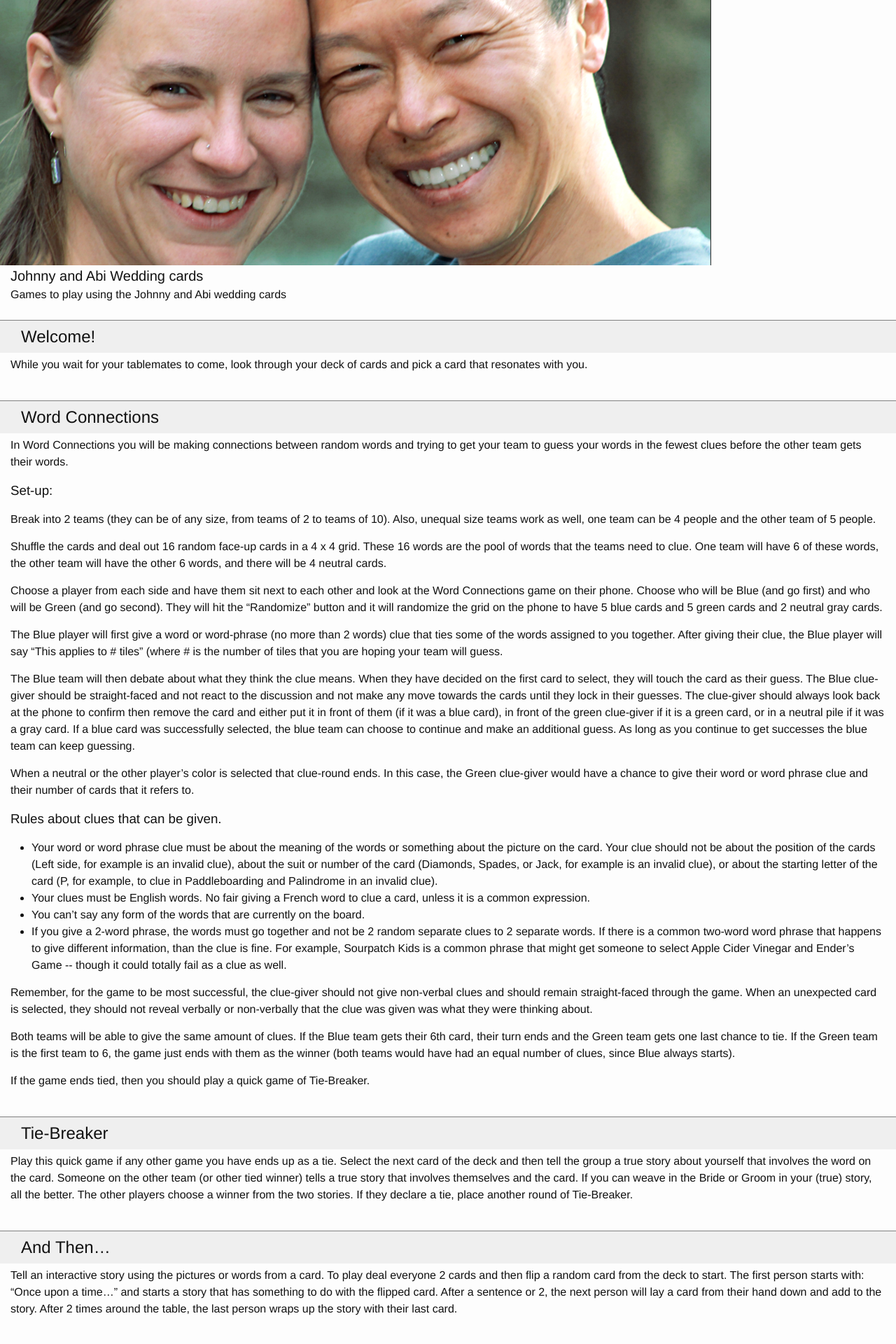
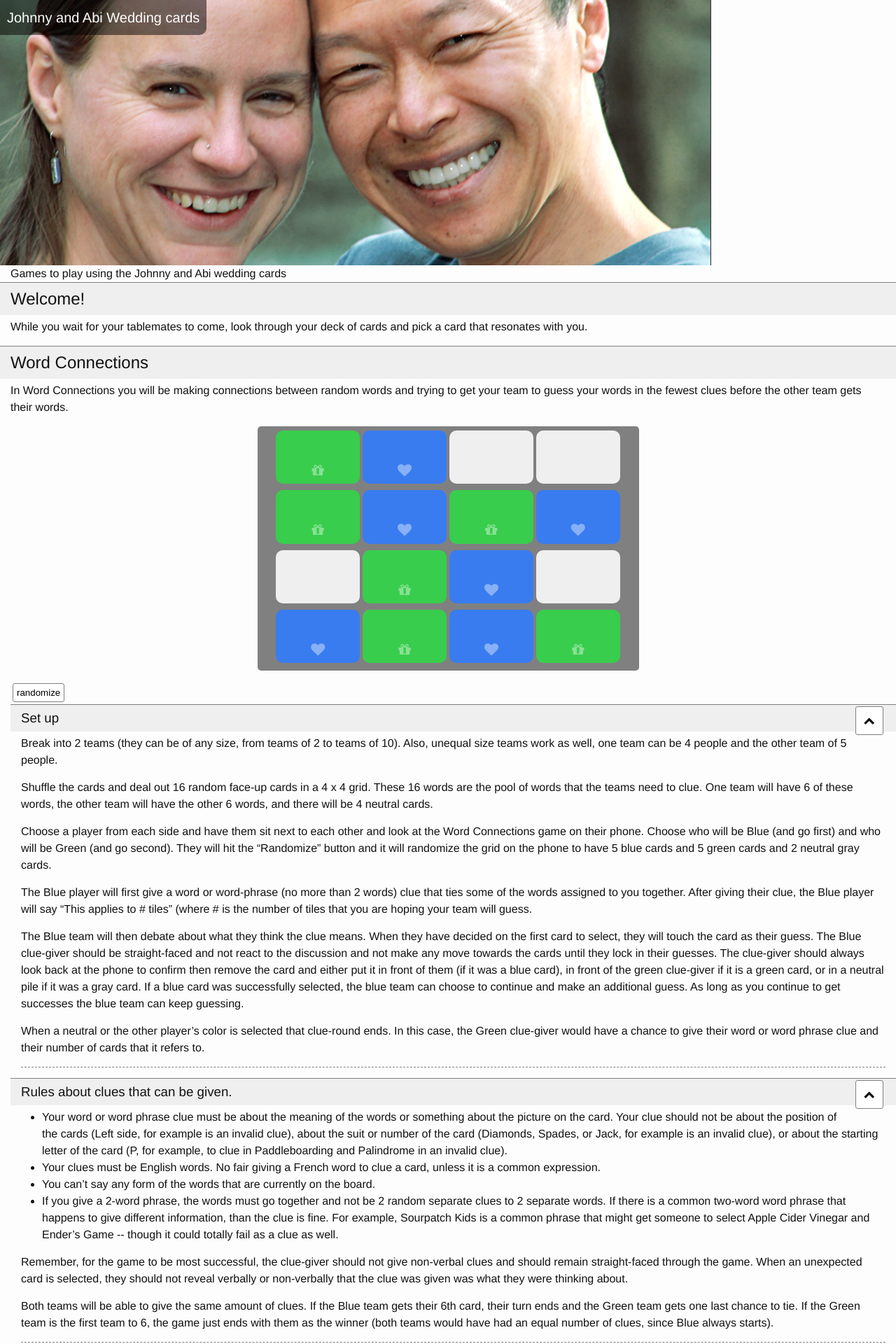
Before and after one commit to rlskoeser/sasgames-cards, a Jekyll site: the page built from _posts/2016-02-20-johnny-and-abi.html, in a window 1280 px wide. Shown: the top 1920 px of the page at 70% size. Built offline with Jekyll 4.4.1, drawn with Linux system fonts in a browser that asks for light colours; nearby versions of some CDN libraries.

Commit message:
Basic word connections board display and logic

```diff
--- a/_includes/head.html
+++ b/_includes/head.html
@@ -11,4 +11,8 @@
   <link rel="alternate" type="application/rss+xml" title="{{ site.title }}" href="{{ "/feed.xml" | prepend: site.baseurl | prepend: site.url }}">
   <link rel="stylesheet" href="https://maxcdn.bootstrapcdn.com/font-awesome/4.5.0/css/font-awesome.min.css">
 
+  <script src="https://ajax.googleapis.com/ajax/libs/jquery/1.12.0/jquery.min.js"></script>
+  <script src="{{ site.url }}/js/games.js"></script>
+
+
 </head>
--- a/_posts/2016-02-20-johnny-and-abi.html
+++ b/_posts/2016-02-20-johnny-and-abi.html
@@ -20,7 +23,7 @@ banner: abi-johnny-wide.png
 
 <div class="game-rules" id="wd-cn">
 
-<input id="wd-cn-toggle" type="checkbox" class="checkbox-toggle" />
+<input id="wd-cn-toggle" type="checkbox" class="checkbox-toggle" checked="checked" /> {% comment %}checked for dev {% endcomment %}
 <label for="wd-cn-toggle" class="btn btn-default fa"></label>
 
 <h2>Word Connections</h2>
@@ -29,7 +32,13 @@ banner: abi-johnny-wide.png
 
 <p>In Word Connections you will be making connections between random words and trying to get your team to guess your words in the fewest clues before the other team gets their words.</p>
 
-<h3>Set-up: </h3>
+<div class="word-connections board"> </div>
+
+<div class="subsection">
+<input id="wd-cn-setup-toggle" type="checkbox" class="checkbox-toggle" checked="checked" />
+<label for="wd-cn-setup-toggle" class="btn btn-default fa"></label>
+<h3>Set up</h3>
+<div class="content">
 <p>Break into 2 teams (they can be of any size, from teams of 2 to teams of 10). Also, unequal size teams work as well, one team can be 4 people and the other team of 5 people. </p>
 
 <p>Shuffle the cards and deal out 16 random face-up cards in a 4 x 4 grid. These 16 words are the pool of words that the teams need to clue. One team will have 6 of these words, the other team will have the other 6 words, and there will be 4 neutral cards. </p>
@@ -41,8 +50,14 @@ banner: abi-johnny-wide.png
 <p>The Blue team will then debate about what they think the clue means. When they have decided on the first card to select, they will touch the card as their guess. The Blue clue-giver should be straight-faced and not react to the discussion and not make any move towards the cards until they lock in their guesses. The clue-giver should always look back at the phone to confirm then remove the card and either put it in front of them (if it was a blue card), in front of the green clue-giver if it is a green card, or in a neutral pile if it was a gray card. If a blue card was successfully selected, the blue team can choose to continue and make an additional guess. As long as you continue to get successes the blue team can keep guessing. </p>
 
 <p>When a neutral or the other player’s color is selected that clue-round ends. In this case, the Green clue-giver would have a chance to give their word or word phrase clue and their number of cards that it refers to.</p>
+</div>
+</div>
 
+<div class="subsection">
+<input id="wd-cn-rules-toggle" type="checkbox" class="checkbox-toggle" checked="checked" />
+<label for="wd-cn-rules-toggle" class="btn btn-default fa"></label>
 <h3>Rules about clues that can be given. </h3>
+<div class="content">
 <ul>
 <li>Your word or word phrase clue must be about the meaning of the words or something about the picture on the card. Your clue should not be about the position of the cards (Left side, for example is an invalid clue), about the suit or number of the card (Diamonds, Spades, or Jack, for example is an invalid clue), or about the starting letter of the card (P, for example, to clue in Paddleboarding and Palindrome in an invalid clue). </li>
 <li>Your clues must be English words. No fair giving a French word to clue a card, unless it is a common expression.</li>
@@ -53,6 +68,8 @@ banner: abi-johnny-wide.png
 <p>Remember, for the game to be most successful, the clue-giver should not give non-verbal clues and should remain straight-faced through the game. When an unexpected card is selected, they should not reveal verbally or non-verbally that the clue was given was what they were thinking about. </p>
 
 <p>Both teams will be able to give the same amount of clues. If the Blue team gets their 6th card, their turn ends and the Green team gets one last chance to tie. If the Green team is the first team to 6, the game just ends with them as the winner (both teams would have had an equal number of clues, since Blue always starts).</p>
+</div>
+</div>
 
 <p>If the game ends tied, then you should play a quick game of Tie-Breaker.</p>
 </div>
--- a/css/main.scss
+++ b/css/main.scss
@@ -54,7 +54,20 @@ $on-laptop:        800px;
 
 
 /* custom styles for card game rules page */
-.game-rules h2 {
+
+.btn {
+    padding: 5px;
+    border-radius: 3px;
+    border: 1px solid gray;
+    background-color: white;
+    margin: 3px;
+}
+
+.btn:hover {
+    background-color: #efefef;
+}
+
+.game-rules h2, .game-rules h3 {
     border: 1px solid gray;
     padding: 5px;
     background-color: #EFEFEF;
@@ -62,7 +75,13 @@ $on-laptop:        800px;
     border-right: 0;
     border-bottom: 1px;
     margin: 0 -15px 5px;  /* compensate for wrapper margins to make full width */
-    padding-left: 30px;
+    padding-left: 15px;
+}
+
+.game-rules .subsection {
+  margin-left: 15px;
+  margin-bottom: 15px;
+  border-bottom: 1px dashed gray;
 }
 
 .game-rules-content {
@@ -76,14 +95,91 @@ $on-laptop:        800px;
     margin: 0;
 }
 
-@media (max-width: 650px) {
+.game-rules-content .page-heading {
+    padding: 10px;
+    margin: 0;
+    color: white;
+    background-color: rgba(0,0,0,0.5);
+}
+
+
+.board {
+    width: 100%;
+    max-width: 545px;
+    min-width: 280px;
+    background-color: gray;
+    text-align: center;
+    margin: 0 auto 15px;
+    border-radius: 5px;
+    padding: 4px 0px;
+
+    -webkit-backface-visibility: visible;
+   -webkit-perspective-origin: 150% 150%;
+   -webkit-transform-style: preserve-3d;
+    -webkit-perspective: 100px; /* Chrome, Safari, Opera  */
+    perspective: 100px;
+}
+
+.board .card {
+    display: inline-block;
+    width: 22%;
+    border-radius: 10px;
+    background-color: #efefef;
+    margin: 2px 2px 0 2px;
+    padding: 7%;  /* use padding to keep size relative */
+    box-sizing: border-box;
+    position: relative;
+}
+
+.card::after {
+    position: absolute;
+    font-family: FontAwesome;
+    top: 0;
+    left: 0;
+    width: 100%;
+    padding-top: 35%;
+    opacity: 0.4;
+    color: white;
+    font-size: 175%;
+}
+
+.card.team1 {
+    background-color: #397CF0;
+}
+.card.team1::after {
+    content: "\f004"; /* heart */
+}
+.card.team2 {
+    background-color: #39CD4D;
+}
+.card.team2::after {
+    content: "\f06b"; /* gift */
+}
+
+
+@media (min-width: 425px) {
+    /* adjust icon size for smaller screens */
+    .card::after {
+        font-size: 125%;
+    }
+}
+
+@media (min-width: 750px) {
+    .game-rules-content .page-heading {
+        position: absolute;
+        top: 0;
+        left: 0;
+        border-bottom-right-radius: 10px;
+    }
+}
 
 input.checkbox-toggle ~ label {
-    display: block;
+    display: none;
     padding:.7em;
     cursor: pointer;
     float:right;
 }
+
 
 input.checkbox-toggle + label::after {
     font-family: FontAwesome;
@@ -93,16 +189,33 @@ input.checkbox-toggle:checked + label::after {
     content: "\f077"; /* chevron up */
 }
 
-.game-rules .content {
+.subsection input.checkbox-toggle ~ label {
+    display: block;
+}
+
+.subsection input.checkbox-toggle ~ .content {
     display: none;
 }
 
-input.checkbox-toggle:checked ~ .content {
+.subsection input.checkbox-toggle:checked ~ .content {
     display: block;
+}
+
+@media (max-width: 650px) {
+
+    input.checkbox-toggle ~ label {
+        display: block;
     }
 
+    .game-rules .content {
+        display: none;
+    }
+
+    input.checkbox-toggle:checked ~ .content {
+        display: block;
+    }
 }
 
 input.checkbox-toggle {
     display: none;
-    }
+}
--- /dev/null
+++ b/js/games.js
@@ -0,0 +1,69 @@
+
+/* board for word connections game */
+(function ( $ ) {
+
+    var methods = {
+        init : function(options) {
+            var settings = $.extend({
+                size: 16,
+                per_team: 6
+            }, options);
+            this.data("settings", settings);
+            // generate base list of options, to be used when
+            // creating random board
+            var options = [];
+            var neutral = settings.size - (settings.per_team * 2);
+            options.length = settings.size;
+            options.fill('team1', 0, settings.per_team);
+            options.fill('team2', settings.per_team, settings.per_team * 2);
+            options.fill('neutral', settings.size - neutral, settings.size);
+            this.data("options", options);
+            // draw the board
+            methods.draw_board.apply(this);
+            // initial random setup
+            methods.randomize.apply(this);
+            this.on('connectionsBoard.randomize', function() { this.randomize() });
+            return this;
+        },
+        draw_board : function() {
+            // add card divs based on requested size
+            var card = $('<div class="card"> </div>');
+            for (var i = 0; i < this.data("settings").size; i++) {
+                card.clone().appendTo(this);
+            }
+            var random = $('<button id="randomize-board" class="btn">randomize</button>');
+            random.on('click.connectionsBoard', random.trigger('connectionsBoard.randomize'));
+            random.insertAfter(this);
+        },
+        randomize : function() {
+            var randomized = [],
+                options = this.data("options");
+            while (options.length > 0) {
+                var index = Math.floor(Math.random() * options.length);
+                randomized.push(options.splice(index, 1)[0]);
+            }
+            this.find('.card').each(function(index, element) {
+                $(element).removeClass('team1 team2 neutral').addClass(randomized[index]);
+            });
+        }
+    };
+
+    $.fn.connectionsBoard = function(methodOrOptions) {
+        if ( methods[methodOrOptions] ) {
+            return methods[ methodOrOptions ].apply( this, Array.prototype.slice.call( arguments, 1 ));
+        } else if ( typeof methodOrOptions === 'object' || ! methodOrOptions ) {
+            // Default to "init"
+            return methods.init.apply( this, arguments );
+        } else {
+            $.error( 'Method ' +  methodOrOptions + ' does not exist on jQuery.connectionsBoard' );
+        }
+    };
+
+
+}( jQuery ));
+
+$( document ).ready(function() {
+    // randomize_board();
+
+    $('.word-connections.board').connectionsBoard();
+});
```
Also changed, not shown: other parts of _posts/2016-02-20-johnny-and-abi.html (+4 -1 lines).
